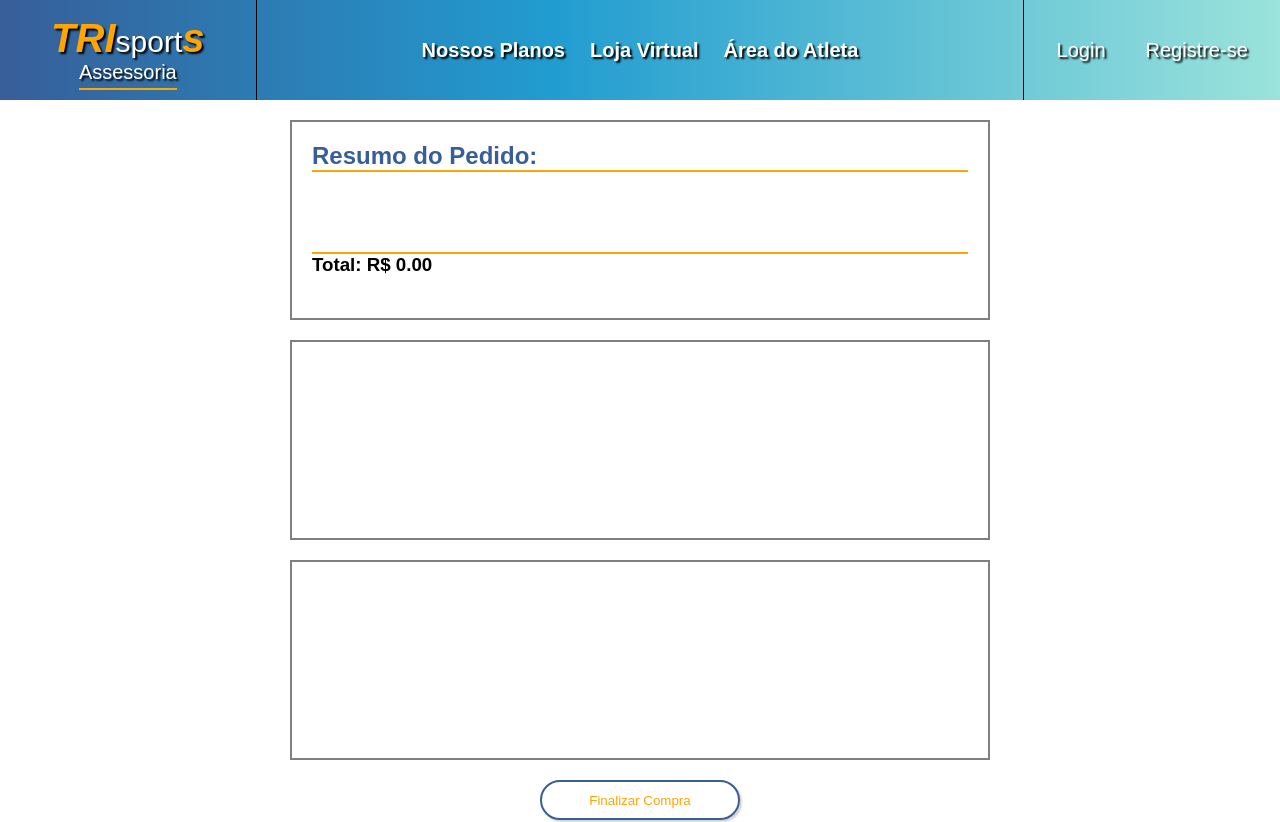
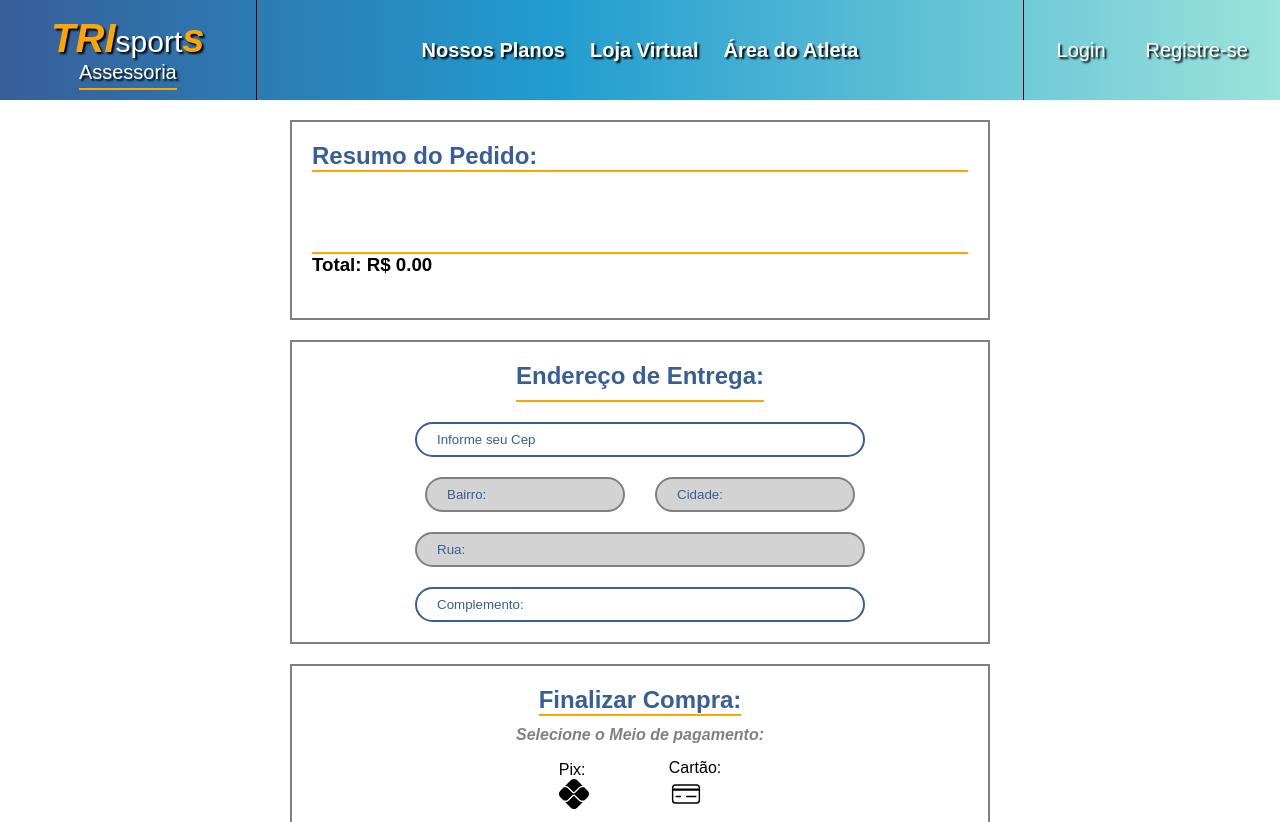
Before and after one commit to Guittsgui/AssessoriaEsportiva-FRONT, a Next.js app: page /FinishShopping in a window 1280 px wide. Shown: the top 822 px of the page. Built offline with nearby package versions, Linux system fonts and the light colour scheme.

Commit message:
FEAT: Implementar cadastro de endereco + consumo de API CEP

```diff
--- a/src/app/(pages)/(private)/(user)/FinishShopping/page.tsx
+++ b/src/app/(pages)/(private)/(user)/FinishShopping/page.tsx
@@ -1,33 +1,114 @@
 "use client"
 import { ShoppingCardProvider, ShoppingCartContext } from '@/app/contexts/ShoopingCart.tsx/ShoppinmgCartProvider'
 import * as s from './style'
-import React, { useContext } from 'react'
+import React, { useContext , useState, useEffect} from 'react'
+import { Input } from '@/app/components/UI/input'
+import CepService from '@/app/services/CepService'
+import { FaPix } from "react-icons/fa6";
+import { CiCreditCard1 } from "react-icons/ci";
 
 function FinishShopping() {
 
   const {shoppingCartList, total, discountValue} = useContext(ShoppingCartContext)
+  const [cepInput, setCepInput] = useState("");
+  const [isLoading, setIsLoading] = useState(false);
+
+
+  const [finalCep, setFinalCep] = useState("");
+  const [street, setStreet] = useState("");
+  const [neighborhood, setNeighborhood] = useState("");
+  const [city, setCity] = useState("");
+  const [complement, setComplement] = useState("");
+  const [errorMsg, setErrorMsg] = useState(false);
+
+
+  useEffect(() => {
+    setIsLoading(false)
+    const handleGetCep = async () => {
+      const response = await CepService.getCep(cepInput)
+      const {cep, logradouro, bairro , localidade } = response.data
+      if(cep && bairro){
+        setIsLoading(false);
+        setCity(localidade)
+        setStreet(logradouro)
+        setNeighborhood(bairro)
+        return;
+      }
+      setIsLoading(false);
+      setErrorMsg(true);
+    }
+
+    setErrorMsg(false);
+    if(cepInput.length === 8){
+      setIsLoading(true)
+      handleGetCep();
+    }
+  }, [cepInput])
+
+
 
   return (
     <s.Container>
-      <s.CartContainer>
+      <s.CartContainer className='Box'>
         <h2> Resumo do Pedido:</h2>
+
         {shoppingCartList?.map((item, index) => (
-          <p key={index}> Produto: XXX {item.productID} - Quantidae: - {item.amount} - Preço Unitário: R$ {item.productPriece.toFixed(2)} Total : R$ {(item.productPriece * item.amount).toFixed(2)} </p>
+          <p key={index}> Produto: XXX {item.productID} - Quantidade: - {item.amount} - Preço Unitário: R$ {item.productPriece.toFixed(2)} Total : R$ {(item.productPriece * item.amount).toFixed(2)} </p>
         ))}
 
         <h3>Total: R$ {total.toFixed(2)}</h3>
         {discountValue !== 0 &&
-        <h4>Com o desconto de: R$ {(discountValue).toFixed(2)} do Cupom</h4>
+          <h4>Com o desconto de: R$ {(discountValue).toFixed(2)} do Cupom</h4>
         }
 
       </s.CartContainer>
-      <s.AdressContainer>
+
+      <s.AdressContainer className='Box'>
+        <h2>Endereço de Entrega: </h2>
+        <Input placeholder='Informe seu Cep'
+          value={cepInput}
+          onChange={(e) =>  setCepInput(e.target.value)}/>
+        {isLoading &&
+          <p> Carregando ... </p>
+        }
+        {errorMsg &&
+          <span> Cep Não Encontrado.</span>
+        }
+        <div className='separator'>
+          <Input placeholder='Bairro: '
+            value={neighborhood}
+            disabled={city === ""}
+            onChange={(e) => setNeighborhood(e.target.value)}/>
+          <Input placeholder='Cidade: '
+            value={city}
+            disabled={city === ""}
+            onChange={(e) => setCity(e.target.value)}/>
+        </div>
+        <Input placeholder='Rua: '
+          value={street}
+          disabled={city === ""}
+          onChange={(e) => setStreet(e.target.value)}/>
+        <Input placeholder='Complemento: '
+          value={complement}
+          onChange={(e) => setComplement(e.target.value)}/>
 
       </s.AdressContainer>
-      <s.PaymentContainer>
 
-      </s.PaymentContainer>
+      <s.PaymentContainer className='Box'>
+        <h2> Finalizar Compra: </h2>
+        <h3>Selecione o Meio de pagamento: </h3>
+        <div className="options">
+          <div>
+            <p>Pix: </p>
+            <FaPix size={30}/>
+          </div>
+          <div>
+            <p>Cartão: </p>
+            <CiCreditCard1 size={34}/>
+          </div>
+        </div>
 
+      </s.PaymentContainer >
       <button className="final"> Finalizar Compra </button>
     </s.Container>
   )
--- a/src/app/(pages)/(private)/(user)/FinishShopping/style.ts
+++ b/src/app/(pages)/(private)/(user)/FinishShopping/style.ts
@@ -7,7 +7,7 @@ export const Container = styled.div`
     align-items: center;
     padding: 20px;
     gap: 20px;
-    div{
+    .Box{
         min-width: 700px;
         min-height: 200px;
         border: 2px solid gray;
@@ -52,9 +52,66 @@ export const CartContainer = styled.div`
 `
 
 export const AdressContainer = styled.div`
+    display: flex;
+    flex-direction: column;
+    gap: 20px;
+    align-items: center;
+    justify-content: center;
 
+    p{
+        color: gray;
+        font-style: italic;
+    }
+
+    span{
+        color: red;
+        font-size: 14px;
+
+    }
+
+    h2{
+        color : ${({theme}) => theme.main};
+        border-bottom: 2px solid ${({theme}) => theme.hightlight} ;
+        padding-bottom: 10px;
+    }
+
+    input:disabled{
+        border-color: gray;
+        color: gray;
+        background-color: lightgray;
+        cursor: not-allowed;
+    }
+
+    .separator{
+        display: flex;
+        gap: 30px;
+        input{
+            width: 200px;
+        }
+    }
 `
 
 export const PaymentContainer = styled.div`
 
+    display: flex;
+    flex-direction: column;
+    align-items: center;
+    gap: 10px;
+    h2{
+        color: ${({theme}) => theme.main};
+        border-bottom: 2px solid ${({theme}) => theme.hightlight};
+    }
+    h3{
+        color: gray;
+        font-style: italic;
+        font-size: 16px;
+        margin-bottom: 5px;
+    }
+    .options{
+        display: flex;
+        align-items: center;
+        justify-content: center;
+        gap: 80px;
+    }
+
 `
--- a/src/app/(pages)/(public)/MyCart/page.tsx
+++ b/src/app/(pages)/(public)/MyCart/page.tsx
@@ -76,10 +76,6 @@ function MyCart() {
 
 
   function handleFinishCart(){
-    if(!hasUser){
-      document.dispatchEvent(useToastMessage("Faça o Login p/ Finalizar.", "error"))
-      return
-    }
     router.replace('/FinishShopping')
   }
 
```
